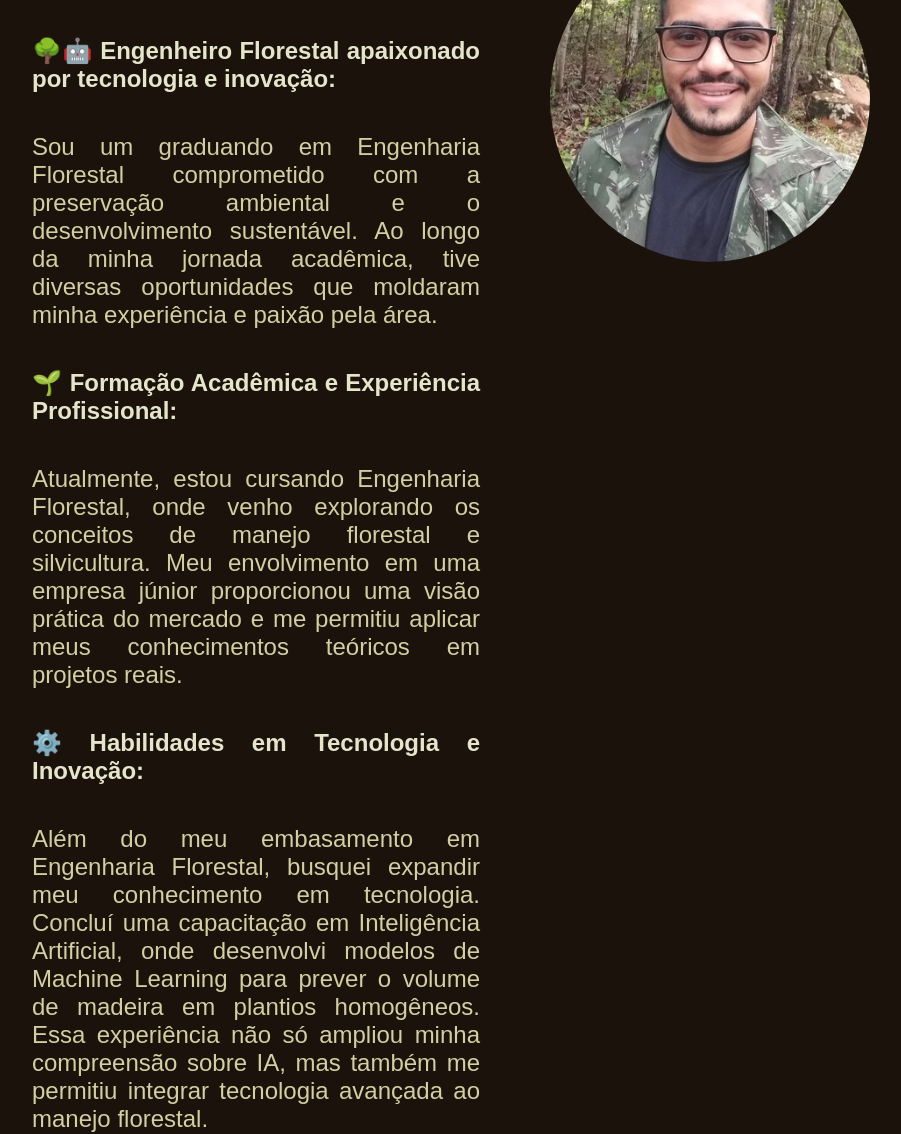
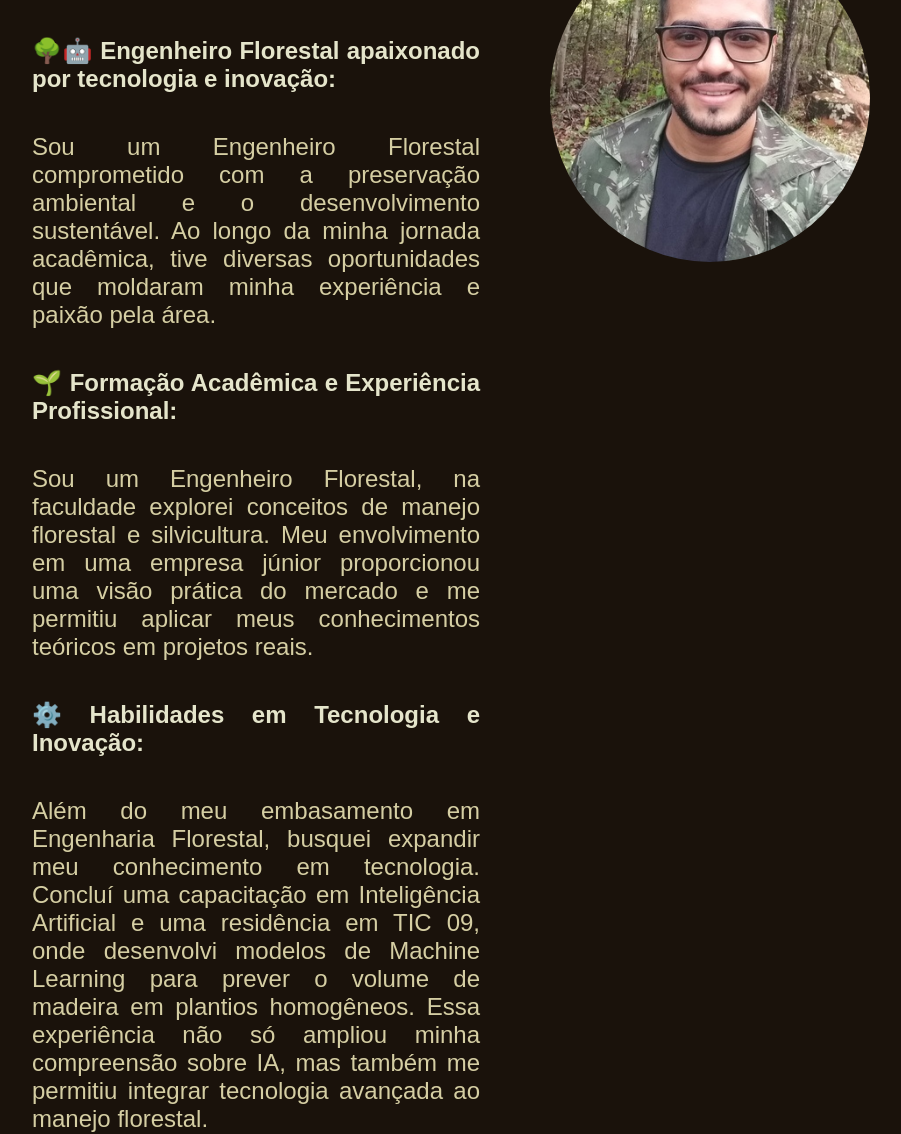
Before and after one commit to Ewerton-Florestal/porftolioflorestal, a plain HTML site: page about.html in a window 1280 px wide. Shown: the part 166-1300 px from the top of the page, without its empty margins (160-1061 px from the left). Drawn offline with Linux system fonts and the light colour scheme.

Commit message:
Atualização

```diff
--- a/about.html
+++ b/about.html
@@ -27,12 +27,12 @@
             <!-- Parágrafo de introdução com destaque -->
             <p class="apresentacao__conteudo__paragrafo">🌳🤖 <strong class="titulo-destaque">Engenheiro Florestal apaixonado por tecnologia e inovação:</strong></p>
             <!-- Descrição da experiência e compromisso com a preservação ambiental -->
-            <p class="apresentacao__conteudo__paragrafo">Sou um graduando em Engenharia Florestal comprometido com a preservação ambiental e o desenvolvimento sustentável.
+            <p class="apresentacao__conteudo__paragrafo">Sou um Engenheiro Florestal comprometido com a preservação ambiental e o desenvolvimento sustentável.
             Ao longo da minha jornada acadêmica, tive diversas oportunidades que moldaram minha experiência e paixão pela área.</p>
             <!-- Subtítulo destacando formação acadêmica e experiência profissional -->
             <p class="apresentacao__conteudo__paragrafo">🌱 <strong class="titulo-destaque">Formação Acadêmica e Experiência Profissional:</strong></p>
             <!-- Detalhes sobre a formação acadêmica e experiência prática -->
-            <p class="apresentacao__conteudo__paragrafo">Atualmente, estou cursando Engenharia Florestal, onde venho explorando os conceitos de manejo florestal
+            <p class="apresentacao__conteudo__paragrafo"> Sou um Engenheiro Florestal, na faculdade explorei conceitos de manejo florestal
             e silvicultura. Meu envolvimento em uma empresa júnior proporcionou uma visão prática do mercado e me permitiu
             aplicar meus conhecimentos teóricos em projetos reais.
             </p>
@@ -40,7 +40,7 @@
             <p class="apresentacao__conteudo__paragrafo">⚙️ <strong class="titulo-destaque">Habilidades em Tecnologia e Inovação:</strong></p>
             <!-- Descrição das habilidades em Inteligência Artificial e aplicação em Engenharia Florestal -->
             <p class="apresentacao__conteudo__paragrafo">Além do meu embasamento em Engenharia Florestal, busquei expandir meu conhecimento em tecnologia.
-            Concluí uma capacitação em Inteligência Artificial, onde desenvolvi modelos de Machine Learning para prever o volume
+            Concluí uma capacitação em Inteligência Artificial e uma residência em TIC 09, onde desenvolvi modelos de Machine Learning para prever o volume
             de madeira em plantios homogêneos. Essa experiência não só ampliou minha compreensão sobre IA, mas também me permitiu
             integrar tecnologia avançada ao manejo florestal.</p>
             <!-- Parágrafo destacando domínio em ferramentas de análise geoespacial -->
```
